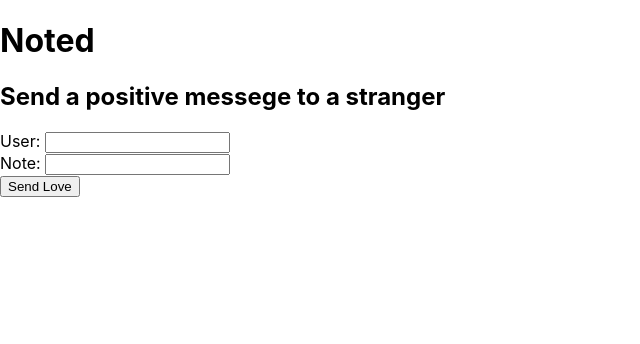
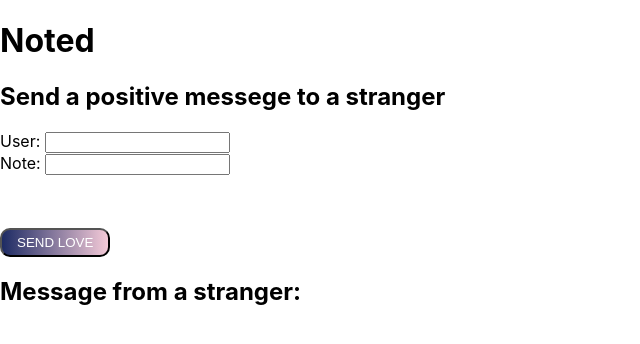
Before and after one commit to Victoria-Q-Le/Project-3-Frontend, a React (Create React App) app: page / in a window 1280 px wide. Shown: the top 344 px of the page, without its empty margins (0-640 px from the left). Built offline with nearby package versions, Linux system fonts and the light colour scheme; no server answers.

Commit message:
day 3 start

```diff
--- a/package.json
+++ b/package.json
@@ -6,8 +6,10 @@
     "@testing-library/jest-dom": "^5.16.2",
     "@testing-library/react": "^12.1.3",
     "@testing-library/user-event": "^13.5.0",
+    "axios": "^0.26.0",
     "react": "^17.0.2",
     "react-dom": "^17.0.2",
+    "react-router-dom": "^6.2.2",
     "react-scripts": "5.0.0",
     "web-vitals": "^2.1.4"
   },
--- a/src/App.css
+++ b/src/App.css
@@ -36,3 +36,24 @@
     transform: rotate(360deg);
   }
 }
+
+
+.btn {background-image: linear-gradient(to right, #1D2B64 0%, #F8CDDA  51%, #1D2B64  100%)}
+.btn {
+
+   padding: 5px 15px;
+   text-align: center;
+   text-transform: uppercase;
+   transition: 0.5s;
+   background-size: 200% auto;
+   color: white;
+   border-radius: 10px;
+   display: block;
+   margin-top: 4em;
+ }
+
+ .btn:hover {
+   background-position: right center; /* change the direction of the change here */
+   color: #fff;
+   text-decoration: none;
+ }
--- a/src/App.js
+++ b/src/App.js
@@ -1,50 +1,17 @@
-import logo from './logo.svg';
 import './App.css';
-import {useState, useEffect} from 'react';
-import axios from 'axios';
+import {Routes, Route} from 'react-router-dom'
+import Home from './views/Home';
+function App() {
 
 
 
-function App() {
-
-  const [newDescription, setNewDescription] = useState('')
-
-  const hanldeNewDescriptionChange = (event) =>{
-    setNewDescription(event.target.value);
-  }
-
-  const handleNewDescriptionFormSubmit = (event) => {
-        event.preventDefault();
-        axios.post(
-          'http://localhost:3000/notes',
-          {
-            description:newDescription
-          }
-        )
-  }
-
-  useEffect(()=>{
-    axios
-          .get( 'http://localhost:3000/notes')
-          .then((response)=>{
-                  console.log(response);
-          })
-  },)
-
 
   return (
-    <main>
-        <h1>Noted</h1>
-          <section>
-            <h2>Send a positive messege to a stranger</h2>
-            <form onSubmit={handleNewDescriptionFormSubmit}>
-                  User: <input type='text' /><br/>
-                  Note: <input type='text' onChange={hanldeNewDescriptionChange}/><br/>
-                  <input type='submit' value='Send Love'/>
-            </form>
-
-          </section>
-    </main>
+    <div>
+        <Routes>
+          <Route path='/' element={<Home/>}/>
+        </Routes>
+    </div>
   );
 }
 
--- a/src/index.css
+++ b/src/index.css
@@ -5,9 +5,14 @@ body {
     sans-serif;
   -webkit-font-smoothing: antialiased;
   -moz-osx-font-smoothing: grayscale;
+
 }
 
 code {
   font-family: source-code-pro, Menlo, Monaco, Consolas, 'Courier New',
     monospace;
 }
+
+.btn{
+  text-align: center;
+}
--- a/src/index.js
+++ b/src/index.js
@@ -3,10 +3,13 @@ import ReactDOM from 'react-dom';
 import './index.css';
 import App from './App';
 import reportWebVitals from './reportWebVitals';
+import {BrowserRouter as Router} from 'react-router-dom'
 
 ReactDOM.render(
   <React.StrictMode>
+    <Router>
     <App />
+    </Router>
   </React.StrictMode>,
   document.getElementById('root')
 );
--- /dev/null
+++ b/src/views/Home.jsx
@@ -0,0 +1,58 @@
+import {useState, useEffect} from 'react';
+import axios from 'axios';
+
+function Home() {
+
+  const [newDescription, setNewDescription] = useState('')
+
+  const [description, setDescription] = useState([])
+
+  const hanldeNewDescriptionChange = (event) =>{
+    setNewDescription(event.target.value);
+  }
+
+  const handleNewDescriptionFormSubmit = (event) => {
+        event.preventDefault();
+        axios.post(
+          'http://localhost:3000/notes',
+          {
+            description:newDescription
+          }
+        )
+  }
+
+
+  useEffect(()=>{
+    axios
+          .get( 'http://localhost:3000/notes')
+          .then((response)=>{
+          setDescription(response.data)
+          })
+  },[])
+
+  const displayDescription = (params) => {
+      return Math.floor(Math.random()  * params.length )
+  }
+
+console.log(description);
+
+
+  return (
+    <main>
+        <h1>Noted</h1>
+          <section>
+            <h2>Send a positive messege to a stranger</h2>
+            <form onSubmit={handleNewDescriptionFormSubmit}>
+                  User: <input type='text' /><br/>
+                  Note: <input type='text' onChange={hanldeNewDescriptionChange}/><br/>
+                  <input type='submit' class='btn' value='Send Love'/>
+            </form>
+          </section>
+        <section>
+            <h1>Message from a stranger: {description[displayDescription(description)]?.description}</h1>
+        </section>
+    </main>
+  );
+}
+
+export default Home;
```
Also changed, not shown: 1 other file (tests, documents, lock files or other folders).
